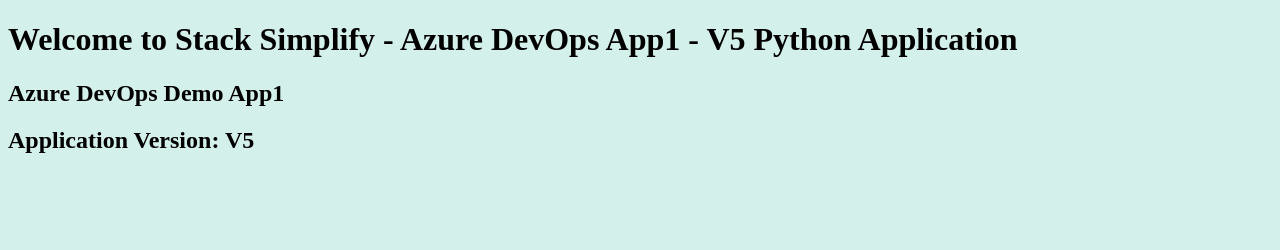
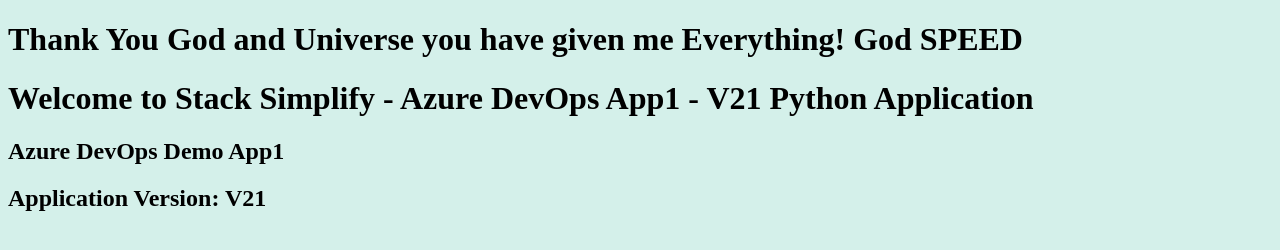
Before and after one commit to Rahulaarvi/azure-devops-github-acr-aks-app1, a plain HTML site: page index.html in a window 1280 px wide. Drawn offline with Linux system fonts and the light colour scheme.

Commit message:
New Application Version-21 Added

```diff
--- a/index.html
+++ b/index.html
@@ -1,8 +1,9 @@
 <!DOCTYPE html>
 <html>
    <body style="background-color:rgb(212, 240, 234);">
-      <h1>Welcome to Stack Simplify - Azure DevOps App1 - V5 Python Application</h1>
+	   <h1> Thank You God and Universe you have given me Everything! God SPEED </h1>
+	   <h1>Welcome to Stack Simplify - Azure DevOps App1 - V21 Python Application</h1>
       <h2>Azure DevOps Demo App1</h2>
-      <h2>Application Version: V5</h2>
+      <h2>Application Version: V21</h2>
    </body>
 </html>
```
